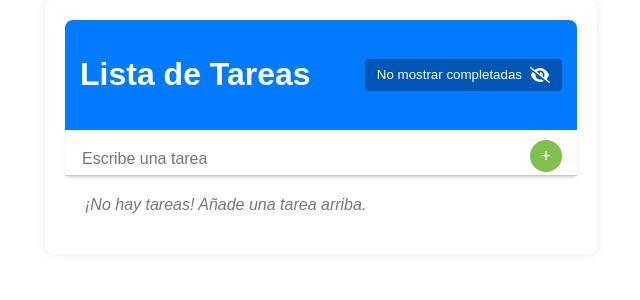
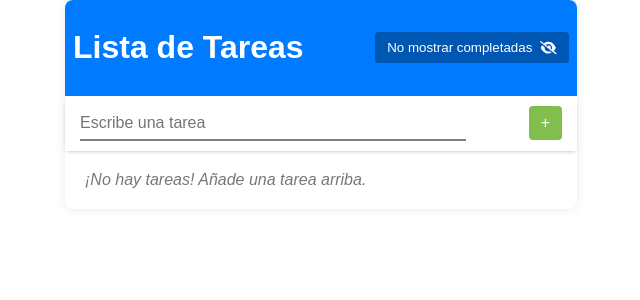
Before and after one commit to ikeerito-7/ProyectoReactIker, a React (Create React App) app: page / in a window 1280 px wide. Shown: the top 300 px of the page, without its empty margins (319-959 px from the left). Built offline with nearby package versions, Linux system fonts and the light colour scheme.

Commit message:
ComentariosFinales

```diff
--- a/src/App.css
+++ b/src/App.css
@@ -3,7 +3,7 @@
   margin: auto;
   font-family: Arial, sans-serif;
   background-color: white;
-  padding: 20px;
+  padding: 0;
   border-radius: 8px;
   box-shadow: 0 0 10px rgba(0, 0, 0, 0.1);
 }
--- a/src/App.js
+++ b/src/App.js
@@ -1,57 +1,58 @@
+// Importa React y el hook useState para manejar el estado del componente.
 import React, { useState } from 'react';
-// Importamos React y el hook useState para manejar el estado local en el componente.
 
+// Importa los componentes hijos.
 import Header from './components/Header';
-// Importamos el componente Header, que se encarga de mostrar el encabezado y controlar la visibilidad de tareas completadas.
+import FormularioTareas from './components/FormularioTareas';
+import ListaTareas from './components/ListaTareas';
 
-import FormularioTareas from './components/FormularioTareas';
-// Importamos el componente FormularioTareas, que permite al usuario añadir nuevas tareas.
-
-import ListaTareas from './components/ListaTareas';
-// Importamos el componente ListaTareas, que muestra la lista de tareas existentes.
-
+// Importa los estilos globales de la aplicación.
 import './App.css';
-// Importamos los estilos globales de la aplicación.
 
 function App() {
-  // Declaramos el estado "tareas", que es un array vacío inicialmente.
+  // Estado que guarda las tareas; inicia como un arreglo vacío.
   const [tareas, setTareas] = useState([]);
 
-  // Declaramos el estado "mostrarCompletadas", que es un booleano para determinar si se muestran todas las tareas o solo las pendientes. Inicialmente es true.
+  // Estado para controlar si se muestran todas las tareas o solo las pendientes.
   const [mostrarCompletadas, setMostrarCompletadas] = useState(true);
 
-  // Función para agregar una tarea nueva.
-  // Recibe el texto que el usuario ingresa en el formulario.
+  /**
+   * Función para agregar una nueva tarea.
+   * @param {string} texto - Texto ingresado por el usuario.
+   */
   const agregarTarea = (texto) => {
-    // Se limpia el texto (elimina espacios al inicio y al final).
+    // Elimina espacios al inicio y final del texto.
     const nombreTarea = texto.trim();
 
-    // Verifica si ya existe una tarea con ese nombre (compara en minúsculas para evitar diferencias de mayúsculas/minúsculas).
+    // Verifica si ya existe una tarea con el mismo nombre (sin distinguir mayúsculas/minúsculas).
     const existe = tareas.some(
       (t) => t.texto.toLowerCase() === nombreTarea.toLowerCase()
     );
     if (existe) {
-      // Si existe, muestra una alerta nativa y sale de la función sin agregar la tarea.
+      // Si ya existe, muestra una alerta y no agrega la tarea.
       alert('Ya existe una tarea con ese nombre');
       return;
     }
 
-    // Si el nombre no está vacío, se crea la nueva tarea.
+    // Si el texto no está vacío, crea la tarea.
     if (nombreTarea !== '') {
       const nuevaTarea = {
-        id: Date.now(),         // Se asigna un ID único usando el timestamp actual.
-        texto: nombreTarea,     // Se asigna el texto de la tarea.
-        completada: false,      // La tarea inicia sin estar completada.
+        id: Date.now(),      // Crea un id único usando el timestamp actual.
+        texto: nombreTarea,  // Asigna el texto de la tarea.
+        completada: false,   // La tarea inicia sin estar completada.
       };
-      // Se agrega la nueva tarea al array existente de tareas.
+      // Actualiza el estado agregando la nueva tarea al arreglo existente.
       setTareas([...tareas, nuevaTarea]);
     }
   };
 
-  // Función para actualizar el texto de una tarea existente.
-  // Recibe el id de la tarea y el nuevo texto.
+  /**
+   * Función para actualizar el texto de una tarea existente.
+   * @param {number} id - Identificador único de la tarea.
+   * @param {string} nuevoTexto - Nuevo texto de la tarea.
+   */
   const actualizarTarea = (id, nuevoTexto) => {
-    // Se recorre el array de tareas y se reemplaza el texto de la tarea que coincide con el id.
+    // Mapea las tareas, y si el id coincide, actualiza el texto.
     setTareas(
       tareas.map((t) =>
         t.id === id ? { ...t, texto: nuevoTexto } : t
@@ -59,15 +60,21 @@ function App() {
     );
   };
 
-  // Función para eliminar una tarea.
-  // Se filtra el array de tareas para eliminar la tarea cuyo id coincide.
+  /**
+   * Función para eliminar una tarea.
+   * @param {number} id - Identificador único de la tarea a eliminar.
+   */
   const eliminarTarea = (id) => {
+    // Filtra las tareas y elimina la que tenga el id indicado.
     setTareas(tareas.filter((t) => t.id !== id));
   };
 
-  // Función para marcar o desmarcar una tarea como completada.
-  // Recibe el id de la tarea y alterna su propiedad "completada".
+  /**
+   * Función para alternar el estado completado de una tarea.
+   * @param {number} id - Identificador de la tarea.
+   */
   const completarTarea = (id) => {
+    // Mapea las tareas y alterna el valor de "completada" para la tarea seleccionada.
     setTareas(
       tareas.map((t) =>
         t.id === id ? { ...t, completada: !t.completada } : t
@@ -75,29 +82,29 @@ function App() {
     );
   };
 
-  // Renderizamos el componente principal de la aplicación.
+  // Renderiza los componentes principales y pasa las props necesarias.
   return (
     <div className="contenedor">
-      {/* Se renderiza el Header, pasando las props para controlar la visibilidad de tareas completadas */}
+      {/* Componente Header: controla la visibilidad de tareas completadas */}
       <Header
         mostrarCompletadas={mostrarCompletadas}
         setMostrarCompletadas={setMostrarCompletadas}
       />
 
-      {/* Se renderiza el formulario para agregar nuevas tareas, pasando la función agregarTarea */}
+      {/* Componente de formulario para agregar nuevas tareas */}
       <FormularioTareas agregarTarea={agregarTarea} />
 
-      {/* Se renderiza la lista de tareas, pasando el array de tareas y las funciones necesarias */}
+      {/* Componente que muestra la lista de tareas */}
       <ListaTareas
         tareas={tareas}
         mostrarCompletadas={mostrarCompletadas}
         completarTarea={completarTarea}
-        editarTarea={actualizarTarea}  /* Se pasa actualizarTarea con el nombre editarTarea para que coincida en el hijo */
+        editarTarea={actualizarTarea}  // Se pasa actualizarTarea con el alias editarTarea.
         eliminarTarea={eliminarTarea}
       />
     </div>
   );
 }
 
+// Exporta el componente App para que pueda ser utilizado en otros archivos.
 export default App;
-// Exportamos el componente App para que pueda usarse en otros lugares, por ejemplo, en index.js
--- a/src/components/FormularioTareas.css
+++ b/src/components/FormularioTareas.css
@@ -1,11 +1,10 @@
 .formulario {
-  position: relative;
   display: flex;
-  align-items: flex-end;
+  align-items: center;
   justify-content: space-between;
   background-color: white;
   border-radius: 8px 8px 0 0;
-  padding: 10px 15px 0 15px;
+  padding: 10px 15px;
   box-shadow: 0 2px 4px -2px rgba(0, 0, 0, 0.3);
   position: relative;
   z-index: 1;
@@ -27,7 +26,6 @@
   background: transparent;
   font-size: 16px;
   padding: 8px 0;
-  /* Opcional: si deseas darle un poco de margen inferior interno para que se distancie de la línea */
   margin-bottom: 4px;
 }
 
@@ -35,28 +33,21 @@
 .input-wrapper::after {
   content: "";
   position: absolute;
-  bottom: 0;      /* Justo al final del wrapper */
+  bottom: 0;
   left: 0;
   width: 100%;
-  height: 2px;    /* Línea fina */
-  background-color: #ccc;
+  height: 2px;
+  background-color: grey;
 }
 
 .formulario button {
   background-color: #80BE4E;
   color: white;
   border: none;
-  width: 32px;
-  height: 32px;
-  border-radius: 50%;
-  display: flex;
-  align-items: center;
-  justify-content: center;
+  padding: 8px 12px;
   cursor: pointer;
-  font-size: 18px;
-  line-height: 1;
-  margin-bottom: 4px;
-  z-index: 2;
+  border-radius: 4px;
+  font-size: 16px;
 }
 
 .formulario button:hover {
@@ -70,7 +61,6 @@
   right: 0;
   bottom: 0;
   height: 1px;
-  background-color: #ccc;
 }
 
 .formulario input {
@@ -79,5 +69,5 @@
   outline: none;
   background: transparent;
   font-size: 16px;
-  padding-bottom: 8px;
+  padding-bottom: 5px;
 }
--- a/src/components/FormularioTareas.js
+++ b/src/components/FormularioTareas.js
@@ -1,44 +1,50 @@
-import React, { useState } from 'react'; // Importamos React y el hook useState
-import './FormularioTareas.css'; // Importamos los estilos específicos del formulario
+// Importa React y el hook useState para manejar el estado local.
+import React, { useState } from 'react';
+
+// Importa los estilos específicos para este formulario.
+import './FormularioTareas.css';
 
 /**
  * Componente FormularioTareas
- * Se encarga de capturar el texto ingresado por el usuario y enviarlo a la función agregarTarea.
+ * Permite al usuario escribir y agregar una nueva tarea.
  *
- * Props:
- * - agregarTarea: Función que se ejecuta al enviar el formulario para agregar una nueva tarea.
+ * @param {Object} props - Propiedades del componente.
+ * @param {function} props.agregarTarea - Función para agregar una nueva tarea.
  */
 function FormularioTareas({ agregarTarea }) {
-  // Estado local para almacenar el texto de la nueva tarea
+  // Estado local para almacenar el texto del input.
   const [texto, setTexto] = useState('');
 
   /**
-   * Función manejarEnvio
-   * Se ejecuta cuando el usuario envía el formulario.
-   * Previene el comportamiento por defecto del formulario y agrega la tarea si el texto no está vacío.
+   * manejarEnvio:
+   * Previene el comportamiento por defecto del formulario y, si el texto no está vacío,
+   * llama a la función agregarTarea y luego limpia el campo.
+   * @param {Event} e - Evento submit del formulario.
    */
   const manejarEnvio = (e) => {
-    e.preventDefault(); // Evita que la página se recargue
-    if (texto.trim() !== '') { // Verifica que el campo no esté vacío
-      agregarTarea(texto); // Llama a la función agregarTarea con el texto ingresado
-      setTexto(''); // Resetea el campo de texto después de agregar la tarea
+    e.preventDefault(); // Evita que se recargue la página.
+    if (texto.trim() !== '') {
+      agregarTarea(texto); // Agrega la tarea.
+      setTexto('');        // Limpia el input.
     }
   };
 
   return (
     <form onSubmit={manejarEnvio} className="formulario">
-      {/* Campo de entrada donde el usuario escribe la tarea */}
+      <div className="input-wrapper">
+        {/* Campo de texto controlado por el estado "texto" */}
         <input
           type="text"
           value={texto}
           onChange={(e) => setTexto(e.target.value)}
           placeholder="Escribe una tarea"
         />
-
-      {/* Botón para enviar la tarea */}
+      </div>
+      {/* Botón para enviar el formulario */}
       <button type="submit">+</button>
     </form>
   );
 }
 
+// Exporta el componente.
 export default FormularioTareas;
--- a/src/components/Header.css
+++ b/src/components/Header.css
@@ -4,7 +4,7 @@
   align-items: center;
   background-color: #007bff; /* Azul de fondo */
   color: white;
-  padding: 15px;
+  padding: 8px;
   border-radius: 8px 8px 0 0;
 }
 
@@ -27,8 +27,3 @@
 .boton-filtro:hover {
   background-color: #004085;
 }
-
-/* Ajusta el tamaño del ícono si lo deseas */
-.icono-ojo {
-  font-size: 16px;
-}
```
Also changed, not shown: src/components/ListaTareas.js (+25 -20 lines), src/components/Tarea.css (+17 -16 lines), src/components/Tarea.js (+33 -38 lines), src/index.js (+8 -0 lines). Lines whose indentation alone changed are shown as unchanged.
